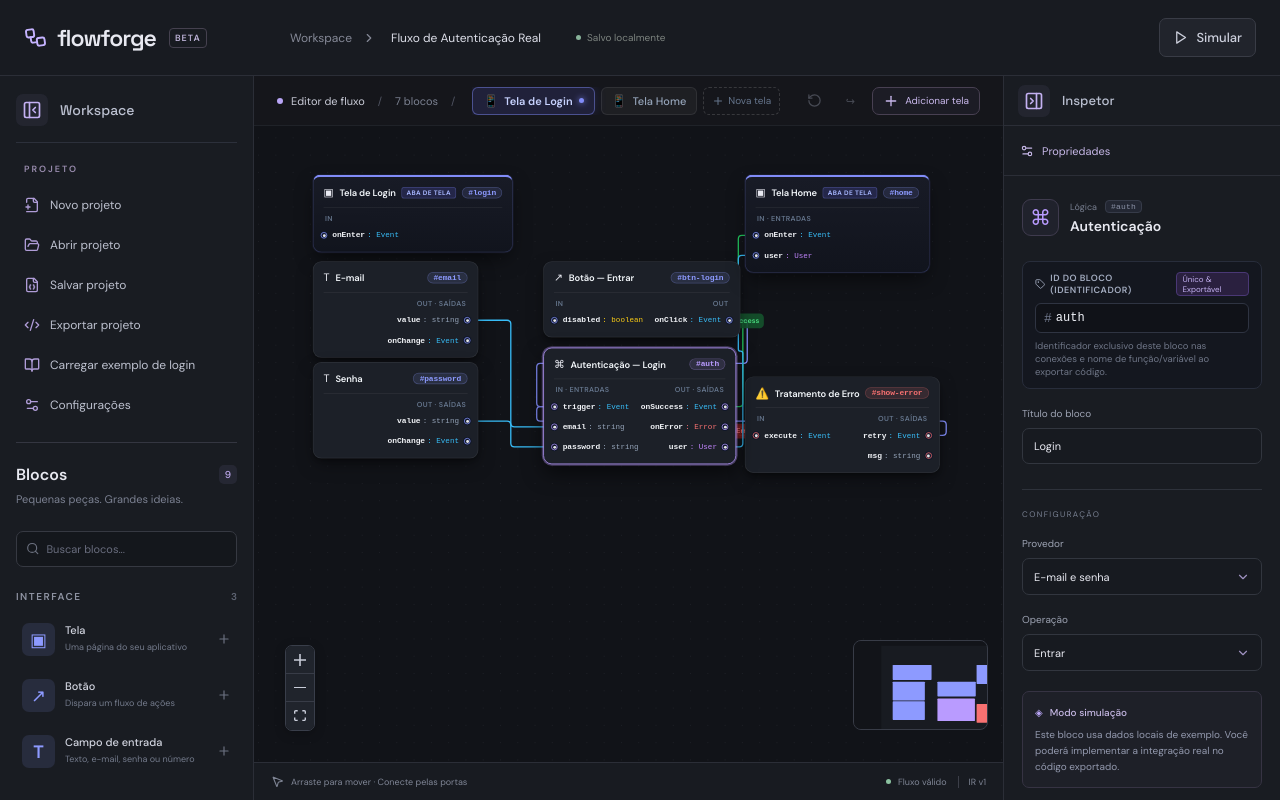
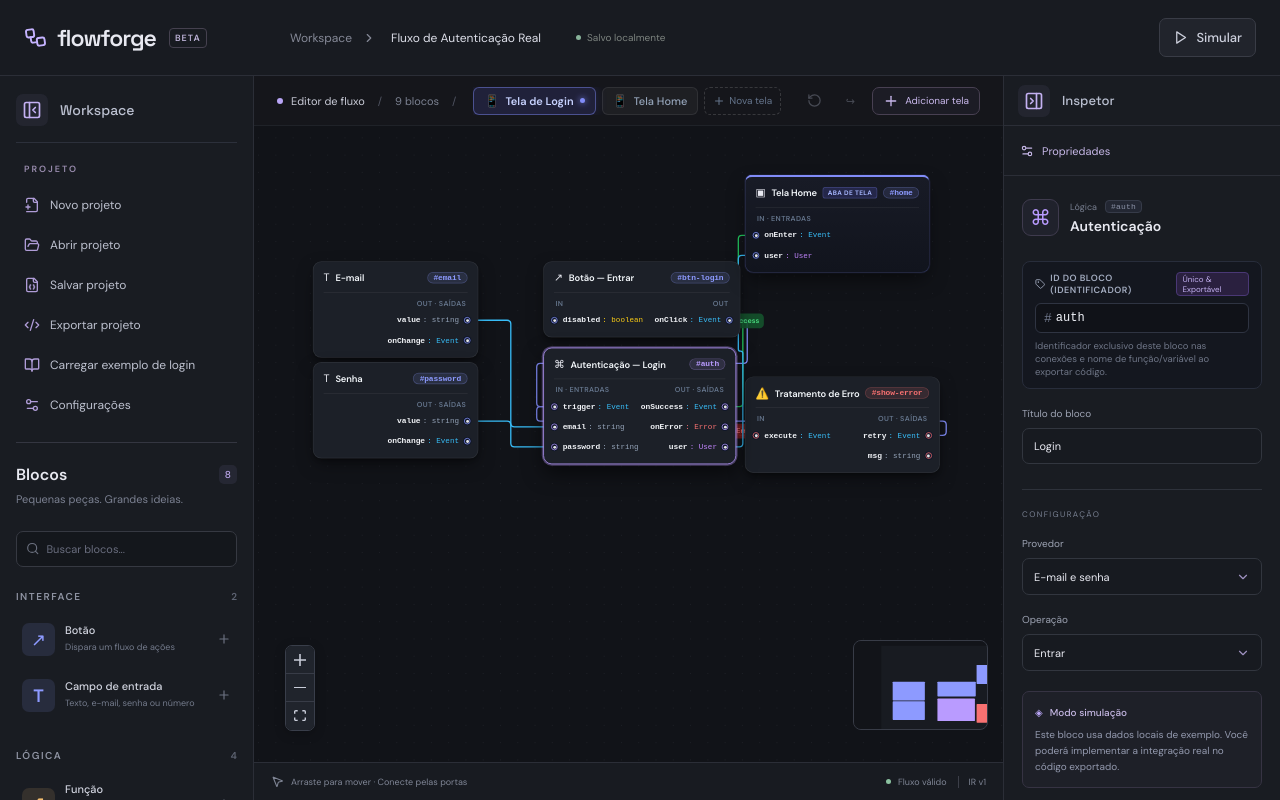
Before and after one commit to centraldodev/flowforge, a React (Vite) app: page / in a window 1280 px wide. Built offline with nearby package versions, Linux system fonts and the light colour scheme.

Commit message:
feat(screens): transformar abas nos novos blocos de tela e isolar blocos por aba ativa

```diff
--- a/src/app/App.tsx
+++ b/src/app/App.tsx
@@ -45,6 +45,7 @@ export function App() {
     useGraphHistory(loadSavedGraph);
 
   const [selected, setSelected] = useState<string | null>('auth');
+  const [activeScreenId, setActiveScreenId] = useState<string>('login');
   const [modal, setModal] = useState<ModalType>(null);
   const [sidebar, setSidebar] = useState(true);
   const [notice, setNotice] = useNotice();
@@ -73,10 +74,20 @@ export function App() {
       duration: 200,
     });
 
-    const screenId = chosen?.data.kind === 'screen' ? chosen.id : screensOf(graph)[0]?.id || '';
-    const newBlock = createBlock(kind, position, screenId, graph);
+    const targetScreenId =
+      chosen?.data.kind === 'screen'
+        ? chosen.id
+        : activeScreenId || screensOf(graph)[0]?.id || '';
+    const newBlock = createBlock(kind, position, targetScreenId, graph);
     commit((g) => addBlock(g, newBlock));
     setSelected(newBlock.id);
+  }
+
+  function handleAddScreen() {
+    const newScreen = createBlock('screen', { x: 640, y: 40 }, '', graph);
+    commit((g) => addBlock(g, newScreen));
+    setActiveScreenId(newScreen.id);
+    setSelected(newScreen.id);
   }
 
   function handleConnect(c: Connection) {
@@ -125,14 +136,18 @@ export function App() {
 
   function handleLoadExample() {
     commit(() => structuredClone(demo));
+    setActiveScreenId('login');
     setSelected('auth');
     simulation.reset();
     void flow.setViewport(DEFAULT_VIEWPORT);
   }
 
   function handleCreateProject(name: string) {
-    commit(() => emptyGraph(name));
-    setSelected(null);
+    const empty = emptyGraph(name);
+    commit(() => empty);
+    const firstScreen = screensOf(empty)[0]?.id || 'screen_1';
+    setActiveScreenId(firstScreen);
+    setSelected(firstScreen);
     simulation.reset();
     void flow.setViewport(DEFAULT_VIEWPORT);
   }
@@ -189,13 +204,15 @@ export function App() {
         <FlowCanvas
           graph={graph}
           selected={selected}
+          activeScreenId={activeScreenId}
+          onSelectScreen={setActiveScreenId}
           trace={simulation.trace}
           errorCount={errors.length}
           canUndo={canUndo}
           canRedo={canRedo}
           onUndo={undo}
           onRedo={redo}
-          onAddScreen={() => handleAdd('screen')}
+          onAddScreen={handleAddScreen}
           onSelect={setSelected}
           onGraphChange={(updater, undoable) => {
             if (undoable) remember();
--- a/src/engine/catalog.ts
+++ b/src/engine/catalog.ts
@@ -91,9 +91,8 @@ export const catalog: Record<Kind, BlockDefinition> = {
 
 export const categories = ['Interface', 'Lógica', 'Dados'] as const;
 
-/** Tipos visíveis na biblioteca de blocos da barra lateral (sem o bloco redundante de navegação). */
+/** Tipos visíveis na biblioteca de blocos da barra lateral (telas agora são gerenciadas como abas). */
 export const visibleKinds: Kind[] = [
-  'screen',
   'button',
   'input',
   'function',
--- a/src/engine/demo.ts
+++ b/src/engine/demo.ts
@@ -71,7 +71,7 @@ export const demo: Graph = {
     block('auth', 360, 280, {
       kind: 'auth',
       label: 'Login',
-      config: { provider: 'email', mode: 'login' },
+      config: { provider: 'email', mode: 'login', screenId: 'login' },
       ports: [
         { id: 'trigger', name: 'trigger', direction: 'input', type: 'Event' },
         { id: 'email', name: 'email', direction: 'input', type: 'string' },
@@ -88,6 +88,7 @@ export const demo: Graph = {
       config: {
         message: 'E-mail ou senha incorretos. Verifique suas credenciais.',
         type: 'toast',
+        screenId: 'login',
       },
       ports: [
         { id: 'execute', name: 'execute', direction: 'input', type: 'Event' },
@@ -105,6 +106,28 @@ export const demo: Graph = {
       ports: [
         { id: 'onEnter', name: 'onEnter', direction: 'input', type: 'Event' },
         { id: 'user', name: 'user', direction: 'input', type: 'User' },
+      ],
+    }),
+    // Blocos que pertencem à Tela Home
+    block('welcome-home', 360, 160, {
+      kind: 'input',
+      label: 'Boas-vindas',
+      config: {
+        field: 'welcome',
+        placeholder: 'Mensagem',
+        screenId: 'home',
+        value: 'Painel Principal do Usuário',
+      },
+      ports: [
+        { id: 'value', name: 'value', direction: 'output', type: 'string' },
+      ],
+    }),
+    block('btn-logout', 360, 280, {
+      kind: 'button',
+      label: 'Sair da Conta',
+      config: { screenId: 'home' },
+      ports: [
+        { id: 'onClick', name: 'onClick', direction: 'output', type: 'Event' },
       ],
     }),
   ],
@@ -158,5 +181,12 @@ export const demo: Graph = {
       sourceHandle: 'user',
       targetHandle: 'user',
     },
+    {
+      id: 'e-logout-login-nav',
+      source: 'btn-logout',
+      target: 'login',
+      sourceHandle: 'onClick',
+      targetHandle: 'onEnter',
+    },
   ],
 };
--- a/src/features/canvas/FlowCanvas.tsx
+++ b/src/features/canvas/FlowCanvas.tsx
@@ -22,6 +22,8 @@ export const DEFAULT_VIEWPORT = { x: 30, y: 70, zoom: 0.72 };
 type Props = {
   graph: Graph;
   selected: string | null;
+  activeScreenId: string;
+  onSelectScreen: (screenId: string) => void;
   trace: Trace[];
   errorCount: number;
   canUndo: boolean;
@@ -38,25 +40,22 @@ type Props = {
 };
 
 export function FlowCanvas(p: Props) {
-  const flow = useReactFlow();
   const screens = p.graph.nodes.filter((n) => n.data.kind === 'screen');
 
-  // Identifica a tela ativa com base na seleção atual ou padrão da primeira tela
-  const selectedNode = p.graph.nodes.find((n) => n.id === p.selected);
+  // Identifica a tela ativa da barra de abas
   const activeScreenId =
-    selectedNode?.data.kind === 'screen'
-      ? selectedNode.id
-      : selectedNode?.data.config.screenId || screens[0]?.id || '';
+    p.activeScreenId && screens.some((s) => s.id === p.activeScreenId)
+      ? p.activeScreenId
+      : screens[0]?.id || '';
+
+  // Filtra nós e conexões exclusivos para a aba de tela selecionada
+  const flowNodes = toFlowNodes(p.graph, p.selected, activeScreenId);
+  const visibleNodeIds = new Set(flowNodes.map((n) => n.id));
+  const flowEdges = toFlowEdges(p.graph, p.trace, visibleNodeIds);
 
   function handleSelectScreen(screenId: string) {
+    p.onSelectScreen(screenId);
     p.onSelect(screenId);
-    const targetNode = p.graph.nodes.find((n) => n.id === screenId);
-    if (targetNode) {
-      void flow.setCenter(targetNode.position.x + 120, targetNode.position.y + 80, {
-        zoom: Math.max(flow.getZoom(), 0.68),
-        duration: 250,
-      });
-    }
   }
 
   const handleNodesChange = (changes: NodeChange<FlowNode>[]) =>
@@ -135,21 +134,17 @@ export function FlowCanvas(p: Props) {
         </div>
       </div>
 
-      {p.graph.nodes.length === 0 && (
+      {flowNodes.length === 0 && (
         <div className="blank-canvas">
           <Workflow size={36} />
-          <h2>Seu projeto começa em branco.</h2>
-          <p>Adicione uma tela e conecte os blocos para construir seu aplicativo.</p>
-          <button className="primary" onClick={p.onAddScreen}>
-            <Plus size={15} />
-            Adicionar primeira tela
-          </button>
+          <h2>Esta tela está vazia.</h2>
+          <p>Adicione botões, entradas e funções na barra lateral para construir o fluxo desta tela.</p>
         </div>
       )}
 
       <ReactFlow<FlowNode>
-        nodes={toFlowNodes(p.graph, p.selected)}
-        edges={toFlowEdges(p.graph, p.trace)}
+        nodes={flowNodes}
+        edges={flowEdges}
         nodeTypes={nodeTypes}
         onNodesChange={handleNodesChange}
         onEdgesChange={handleEdgesChange}
--- a/src/features/canvas/toFlow.ts
+++ b/src/features/canvas/toFlow.ts
@@ -8,13 +8,89 @@ const SUCCESS_COLOR = '#22c55e';
 const ERROR_COLOR = '#ef4444';
 const ROUTE_COLOR = '#8ecfb4';
 
-export function toFlowNodes(g: Graph, selected: string | null): FlowNode[] {
-  return g.nodes.map((n) => ({ ...n, type: 'block' as const, selected: n.id === selected }));
+/**
+ * Retorna os nós visíveis para a aba de tela ativa.
+ * A própria tela ativa é gerenciada pelas abas superiores (não renderizada como bloco na área do canvas).
+ * Telas de destino conectadas aparecem no topo como abas receptoras de conexão.
+ */
+export function toFlowNodes(
+  g: Graph,
+  selected: string | null,
+  activeScreenId?: string,
+): FlowNode[] {
+  const allScreens = g.nodes.filter((n) => n.data.kind === 'screen');
+  const currentScreenId =
+    activeScreenId && allScreens.some((s) => s.id === activeScreenId)
+      ? activeScreenId
+      : allScreens[0]?.id;
+
+  if (!currentScreenId) {
+    return g.nodes.map((n) => ({ ...n, type: 'block' as const, selected: n.id === selected }));
+  }
+
+  // 1. Identifica blocos que pertencem a esta aba/tela
+  const activeBlockIds = new Set<string>();
+  for (const n of g.nodes) {
+    if (n.data.kind === 'screen') continue;
+    if (n.data.config.screenId === currentScreenId) {
+      activeBlockIds.add(n.id);
+    }
+  }
+
+  // Propaga para blocos de lógica conectados sem tela explicitada
+  let expanded = true;
+  while (expanded) {
+    expanded = false;
+    for (const e of g.edges) {
+      if (activeBlockIds.has(e.source)) {
+        const target = g.nodes.find((n) => n.id === e.target);
+        if (
+          target &&
+          target.data.kind !== 'screen' &&
+          !target.data.config.screenId &&
+          !activeBlockIds.has(e.target)
+        ) {
+          activeBlockIds.add(e.target);
+          expanded = true;
+        }
+      }
+    }
+  }
+
+  // 2. Telas de destino (outras telas alcançadas pelas saídas dos blocos desta tela)
+  const targetScreenIds = new Set<string>();
+  for (const e of g.edges) {
+    if (activeBlockIds.has(e.source)) {
+      const target = g.nodes.find((n) => n.id === e.target);
+      if (target && target.data.kind === 'screen' && target.id !== currentScreenId) {
+        targetScreenIds.add(target.id);
+      }
+    }
+  }
+
+  // Monta nós visíveis (blocos da tela ativa + abas de telas de destino)
+  const visibleNodes = g.nodes.filter(
+    (n) => activeBlockIds.has(n.id) || targetScreenIds.has(n.id),
+  );
+
+  return visibleNodes.map((n) => ({
+    ...n,
+    type: 'block' as const,
+    selected: n.id === selected,
+  }));
 }
 
 /** Conexões do grafo com identificação visual de eventos (onClick, onSuccess, onError, true, false, dados). */
-export function toFlowEdges(g: Graph, trace: Trace[]): Edge[] {
-  const edges: Edge[] = g.edges.map((e) => {
+export function toFlowEdges(
+  g: Graph,
+  trace: Trace[],
+  visibleNodeIds?: Set<string>,
+): Edge[] {
+  const edgesList = visibleNodeIds
+    ? g.edges.filter((e) => visibleNodeIds.has(e.source) && visibleNodeIds.has(e.target))
+    : g.edges;
+
+  const edges: Edge[] = edgesList.map((e) => {
     let stroke = isExecOutput(e.sourceHandle) ? EXEC_COLOR : DATA_COLOR;
     let label: string | undefined = undefined;
     let labelStyle: Record<string, unknown> | undefined = undefined;
--- a/src/features/sidebar/BlockLibrary.tsx
+++ b/src/features/sidebar/BlockLibrary.tsx
@@ -1,11 +1,10 @@
 import { useState, type CSSProperties } from 'react';
 import { Plus, Search } from 'lucide-react';
-import { catalog, categories, type BlockDefinition, type Kind } from '../../engine';
+import { catalog, categories, visibleKinds, type BlockDefinition, type Kind } from '../../engine';
 
-// A tela aparece primeiro; os demais seguem a ordem do catálogo (exclui o bloco redundante navigate).
+// Apenas blocos de componentes e lógica (telas agora são abas superiores).
 const allEntries = (Object.entries(catalog) as [Kind, BlockDefinition][])
-  .filter(([kind]) => kind !== 'navigate')
-  .sort(([a], [b]) => (a === 'screen' ? -1 : b === 'screen' ? 1 : 0));
+  .filter(([kind]) => visibleKinds.includes(kind));
 
 export function BlockLibrary({ onAdd }: { onAdd: (kind: Kind) => void }) {
   const [search, setSearch] = useState('');
--- a/src/state/graphOps.ts
+++ b/src/state/graphOps.ts
@@ -214,7 +214,7 @@ export function createBlock(kind: Kind, position: Position, screenId: string, g?
       label: catalog[kind].name,
       config: {
         ...catalog[kind].defaults,
-        ...(interfaceKinds.includes(kind) ? { screenId } : {}),
+        ...(kind !== 'screen' && screenId ? { screenId } : {}),
         ...(kind === 'navigate' ? { target: screenId } : {}),
       },
       ports: [],
```
